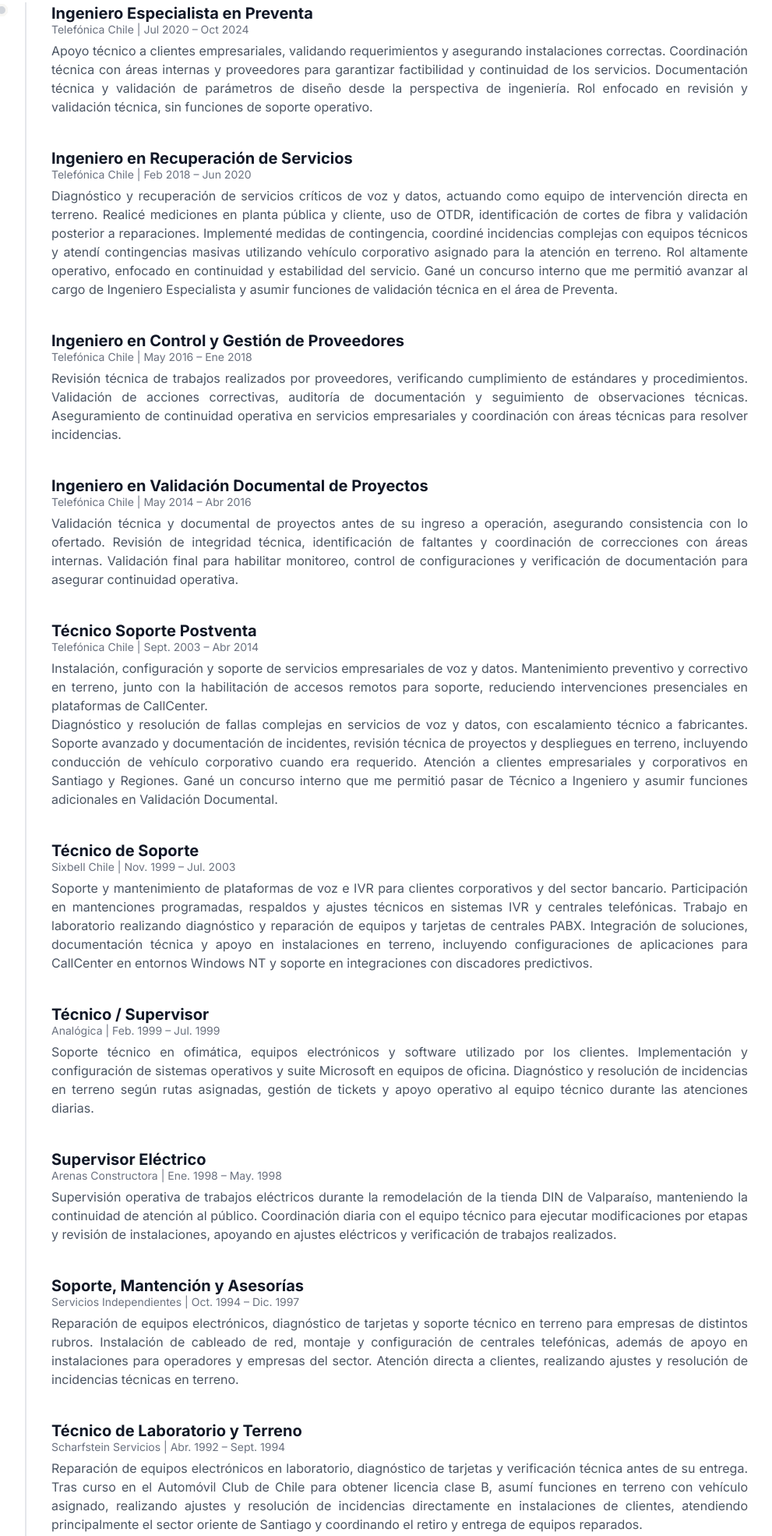
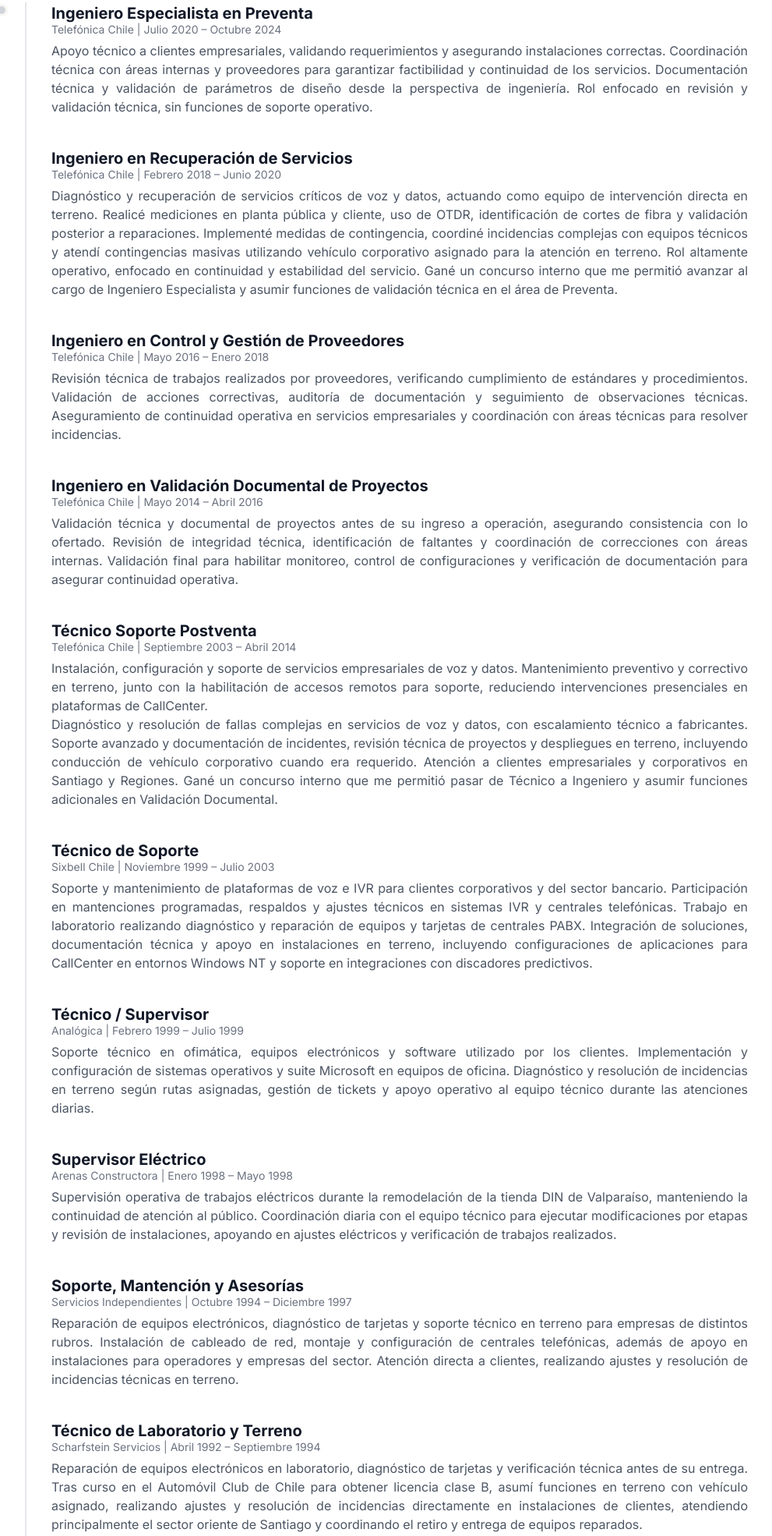
Before and after one commit to Marcelo-Valdes/mi-trayectoria-tecnica, a plain HTML site: page index.html in a window 1280 px wide. Shown: the part 1294-3264 px from the top of the page at 78% size, without its empty margins (168-1159 px from the left). Drawn offline with nearby package versions, Linux system fonts and the light colour scheme.

Commit message:
Update index.html
ultimos cambios

```diff
--- a/index.html
+++ b/index.html
@@ -292,58 +292,58 @@
                 <div class="relative border-l-2 border-gray-200 ml-12">
 					<div class="mb-10 ml-8 timeline-item">
                         <h3 class="text-xl font-semibold text-gray-900">Ingeniero Especialista en Preventa</h3>
-                        <time class="block mb-2 text-sm font-normal leading-none text-gray-500">Telefónica Chile | Jul 2020 – Oct 2024</time>
+                        <time class="block mb-2 text-sm font-normal leading-none text-gray-500">Telefónica Chile | Julio 2020 – Octubre 2024</time>
                         <p class="text-base font-normal text-gray-600 text-justify text-justify-mobile">Apoyo técnico a clientes empresariales, validando requerimientos y asegurando instalaciones correctas. Coordinación técnica con áreas internas y proveedores para garantizar factibilidad y continuidad de los servicios. Documentación técnica y validación de parámetros de diseño desde la perspectiva de ingeniería. Rol enfocado en revisión y validación técnica, sin funciones de soporte operativo.</p>
                     </div>
                     <div class="mb-10 ml-8 timeline-item">
                         <h3 class="text-xl font-semibold text-gray-900">Ingeniero en Recuperación de Servicios</h3>
-                        <time class="block mb-2 text-sm font-normal leading-none text-gray-500">Telefónica Chile | Feb 2018 – Jun 2020</time>
+                        <time class="block mb-2 text-sm font-normal leading-none text-gray-500">Telefónica Chile | Febrero 2018 – Junio 2020</time>
                         <p class="text-base font-normal text-gray-600 text-justify text-justify-mobile">Diagnóstico y recuperación de servicios críticos de voz y datos, actuando como equipo de intervención directa en terreno. Realicé mediciones en planta pública y cliente, uso de OTDR, identificación de cortes de fibra y validación posterior a reparaciones. Implementé medidas de contingencia, coordiné incidencias complejas con equipos técnicos y atendí contingencias masivas utilizando vehículo corporativo asignado para la atención en terreno. Rol altamente operativo, enfocado en continuidad y estabilidad del servicio. Gané un concurso interno que me permitió avanzar al cargo de Ingeniero Especialista y asumir funciones de validación técnica en el área de Preventa.</p>
                     </div>
                     <div class="mb-10 ml-8 timeline-item">
                         <h3 class="text-xl font-semibold text-gray-900">Ingeniero en Control y Gestión de Proveedores</h3>
-                        <time class="block mb-2 text-sm font-normal leading-none text-gray-500">Telefónica Chile | May 2016 – Ene 2018</time>
+                        <time class="block mb-2 text-sm font-normal leading-none text-gray-500">Telefónica Chile | Mayo 2016 – Enero 2018</time>
                         <p class="text-base font-normal text-gray-600 text-justify text-justify-mobile">Revisión técnica de trabajos realizados por proveedores, verificando cumplimiento de estándares y procedimientos. Validación de acciones correctivas, auditoría de documentación y seguimiento de observaciones técnicas. Aseguramiento de continuidad operativa en servicios empresariales y coordinación con áreas técnicas para resolver incidencias.</p>
                     </div>
                      <div class="mb-10 ml-8 timeline-item">
                         <h3 class="text-xl font-semibold text-gray-900">Ingeniero en Validación Documental de Proyectos</h3>
-                        <time class="block mb-2 text-sm font-normal leading-none text-gray-500">Telefónica Chile | May 2014 – Abr 2016</time>
+                        <time class="block mb-2 text-sm font-normal leading-none text-gray-500">Telefónica Chile | Mayo 2014 – Abril 2016</time>
                         <p class="text-base font-normal text-gray-600 text-justify text-justify-mobile">Validación técnica y documental de proyectos antes de su ingreso a operación, asegurando consistencia con lo ofertado. Revisión de integridad técnica, identificación de faltantes y coordinación de correcciones con áreas internas. Validación final para habilitar monitoreo, control de configuraciones y verificación de documentación para asegurar continuidad operativa.</p>
                     </div>
                     <div class="mb-10 ml-8 timeline-item">
                         <h3 class="text-xl font-semibold text-gray-900">Técnico Soporte Postventa</h3>
-                        <time class="block mb-2 text-sm font-normal leading-none text-gray-500">Telefónica Chile | Sept. 2003 – Abr 2014</time>
+                        <time class="block mb-2 text-sm font-normal leading-none text-gray-500">Telefónica Chile | Septiembre 2003 – Abril 2014</time>
                         <p class="text-base font-normal text-gray-600 text-justify text-justify-mobile">Instalación, configuración y soporte de servicios empresariales de voz y datos. Mantenimiento preventivo y correctivo en terreno, junto con la habilitación de accesos remotos para soporte, reduciendo intervenciones presenciales en plataformas de CallCenter.</p>
 						<p class="text-base font-normal text-gray-600 text-justify text-justify-mobile">Diagnóstico y resolución de fallas complejas en servicios de voz y datos, con escalamiento técnico a fabricantes. Soporte avanzado y documentación de incidentes, revisión técnica de proyectos y despliegues en terreno, incluyendo conducción de vehículo corporativo cuando era requerido. Atención a clientes empresariales y corporativos en Santiago y Regiones. Gané un concurso interno que me permitió pasar de Técnico a Ingeniero y asumir funciones adicionales en Validación Documental.</p>
                     </div>
 					<div class="mb-10 ml-8 timeline-item">
                         <h3 class="text-xl font-semibold text-gray-900">Técnico de Soporte</h3>
-                        <time class="block mb-2 text-sm font-normal leading-none text-gray-500">Sixbell Chile | Nov. 1999 – Jul. 2003</time>
+                        <time class="block mb-2 text-sm font-normal leading-none text-gray-500">Sixbell Chile | Noviembre 1999 – Julio 2003</time>
                         <p class="text-base font-normal text-gray-600 text-justify text-justify-mobile">Soporte y mantenimiento de plataformas de voz e IVR para clientes corporativos y del sector bancario. Participación en mantenciones programadas, respaldos y ajustes técnicos en sistemas IVR y centrales telefónicas. Trabajo en laboratorio realizando diagnóstico y reparación de equipos y tarjetas de centrales PABX. Integración de soluciones, documentación técnica y apoyo en instalaciones en terreno, incluyendo configuraciones de aplicaciones para CallCenter en entornos Windows NT y soporte en integraciones con discadores predictivos.</p>
                     </div>
 					<div class="mb-10 ml-8 timeline-item">
                         <h3 class="text-xl font-semibold text-gray-900">Técnico / Supervisor</h3>
-                        <time class="block mb-2 text-sm font-normal leading-none text-gray-500">Analógica | Feb. 1999 – Jul. 1999</time>
+                        <time class="block mb-2 text-sm font-normal leading-none text-gray-500">Analógica | Febrero 1999 – Julio 1999</time>
                         <p class="text-base font-normal text-gray-600 text-justify text-justify-mobile">Soporte técnico en ofimática, equipos electrónicos y software utilizado por los clientes. Implementación y configuración de sistemas operativos y suite Microsoft en equipos de oficina. Diagnóstico y resolución de incidencias en terreno según rutas asignadas, gestión de tickets y apoyo operativo al equipo técnico durante las atenciones diarias.</p>
                     </div>
 					<div class="mb-10 ml-8 timeline-item">
                         <h3 class="text-xl font-semibold text-gray-900">Supervisor Eléctrico</h3>
-                        <time class="block mb-2 text-sm font-normal leading-none text-gray-500">Arenas Constructora | Ene. 1998 – May. 1998</time>
+                        <time class="block mb-2 text-sm font-normal leading-none text-gray-500">Arenas Constructora | Enero 1998 – Mayo 1998</time>
                         <p class="text-base font-normal text-gray-600 text-justify text-justify-mobile">Supervisión operativa de trabajos eléctricos durante la remodelación de la tienda DIN de Valparaíso, manteniendo la continuidad de atención al público. Coordinación diaria con el equipo técnico para ejecutar modificaciones por etapas y revisión de instalaciones, apoyando en ajustes eléctricos y verificación de trabajos realizados.</p>
                     </div>
 					<div class="mb-10 ml-8 timeline-item">
                         <h3 class="text-xl font-semibold text-gray-900">Soporte, Mantención y Asesorías</h3>
-                        <time class="block mb-2 text-sm font-normal leading-none text-gray-500">Servicios Independientes | Oct. 1994 – Dic. 1997</time>
+                        <time class="block mb-2 text-sm font-normal leading-none text-gray-500">Servicios Independientes | Octubre 1994 – Diciembre 1997</time>
                         <p class="text-base font-normal text-gray-600 text-justify text-justify-mobile">Reparación de equipos electrónicos, diagnóstico de tarjetas y soporte técnico en terreno para empresas de distintos rubros. Instalación de cableado de red, montaje y configuración de centrales telefónicas, además de apoyo en instalaciones para operadores y empresas del sector. Atención directa a clientes, realizando ajustes y resolución de incidencias técnicas en terreno.</p>
                     </div>
 					<div class="mb-10 ml-8 timeline-item">
                         <h3 class="text-xl font-semibold text-gray-900">Técnico de Laboratorio y Terreno</h3>
-                        <time class="block mb-2 text-sm font-normal leading-none text-gray-500">Scharfstein Servicios | Abr. 1992 – Sept. 1994</time>
+                        <time class="block mb-2 text-sm font-normal leading-none text-gray-500">Scharfstein Servicios | Abril 1992 – Septiembre 1994</time>
                         <p class="text-base font-normal text-gray-600 text-justify text-justify-mobile">Reparación de equipos electrónicos en laboratorio, diagnóstico de tarjetas y verificación técnica antes de su entrega. Tras curso en el Automóvil Club de Chile para obtener licencia clase B, asumí funciones en terreno con vehículo asignado, realizando ajustes y resolución de incidencias directamente en instalaciones de clientes, atendiendo principalmente el sector oriente de Santiago y coordinando el retiro y entrega de equipos reparados.</p>
                     </div>
 					<div class="mb-10 ml-8 timeline-item">
                         <h3 class="text-xl font-semibold text-gray-900">Práctica Profesional</h3>
-                        <time class="block mb-2 text-sm font-normal leading-none text-gray-500">Curtiembre Beltrán e Ilharreborde / Taller independiente de Electrónica Industrial | Mar. 1991 – Nov. 1991</time>
+                        <time class="block mb-2 text-sm font-normal leading-none text-gray-500">Curtiembre Beltrán e Ilharreborde / Taller independiente de Electrónica Industrial | Marzo 1991 – Noviembre 1991</time>
                         <p class="text-base font-normal text-gray-600 text-justify text-justify-mobile">Diagnóstico y reparación de tarjetas electrónicas utilizadas en maquinaria industrial, levantamiento de diagramas sin documentación y fabricación manual de circuitos impresos. Trabajo directo en taller realizando montaje, soldadura y verificación de módulos electrónicos reparados para distintas empresas.</p>
                     </div>
 
```
